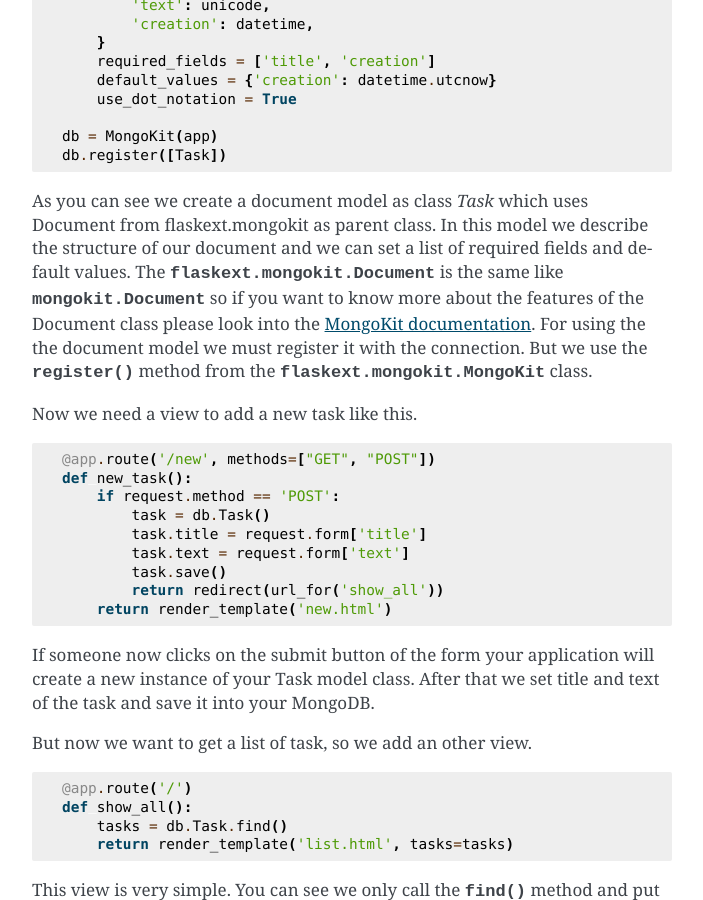
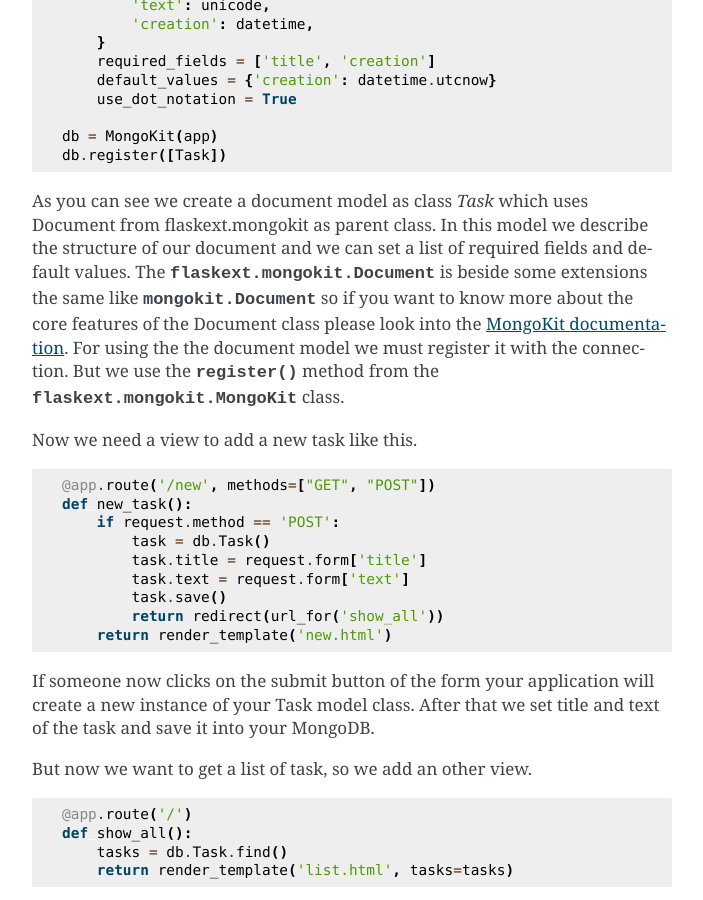
Before and after one commit to jarus/flask-mongokit, a Sphinx documentation site: the page built from docs/index.rst, in a window 1280 px wide and 900 px high, scrolled down 1014 px. Shown: the whole window, without its empty margins (288-991 px from the left). Built offline with Sphinx 7.4.7, drawn with Linux system fonts in a browser that asks for light colours.

```diff
--- a/docs/index.rst
+++ b/docs/index.rst
@@ -59,7 +59,7 @@
     db = MongoKit(app)
     db.register([Task])
 
-As you can see we create a document model as class *Task* which uses Document from flaskext.mongokit as parent class. In this model we describe the structure of our document and we can set a list of required fields and default values. The :class:`flaskext.mongokit.Document` is the same like :class:`mongokit.Document` so if you want to know more about the features of the Document class please look into the `MongoKit documentation`_. For using the the document model we must register it with the connection. But we use the :meth:`~flaskext.mongokit.MongoKit.register` method from the :class:`flaskext.mongokit.MongoKit` class.
+As you can see we create a document model as class *Task* which uses Document from flaskext.mongokit as parent class. In this model we describe the structure of our document and we can set a list of required fields and default values. The :class:`flaskext.mongokit.Document` is beside some extensions the same like :class:`mongokit.Document` so if you want to know more about the core features of the Document class please look into the `MongoKit documentation`_. For using the the document model we must register it with the connection. But we use the :meth:`~flaskext.mongokit.MongoKit.register` method from the :class:`flaskext.mongokit.MongoKit` class.
 
 Now we need a view to add a new task like this.
 
```
Also changed, not shown: other parts of docs/index.rst (+2 -0 lines), 1 other file.
